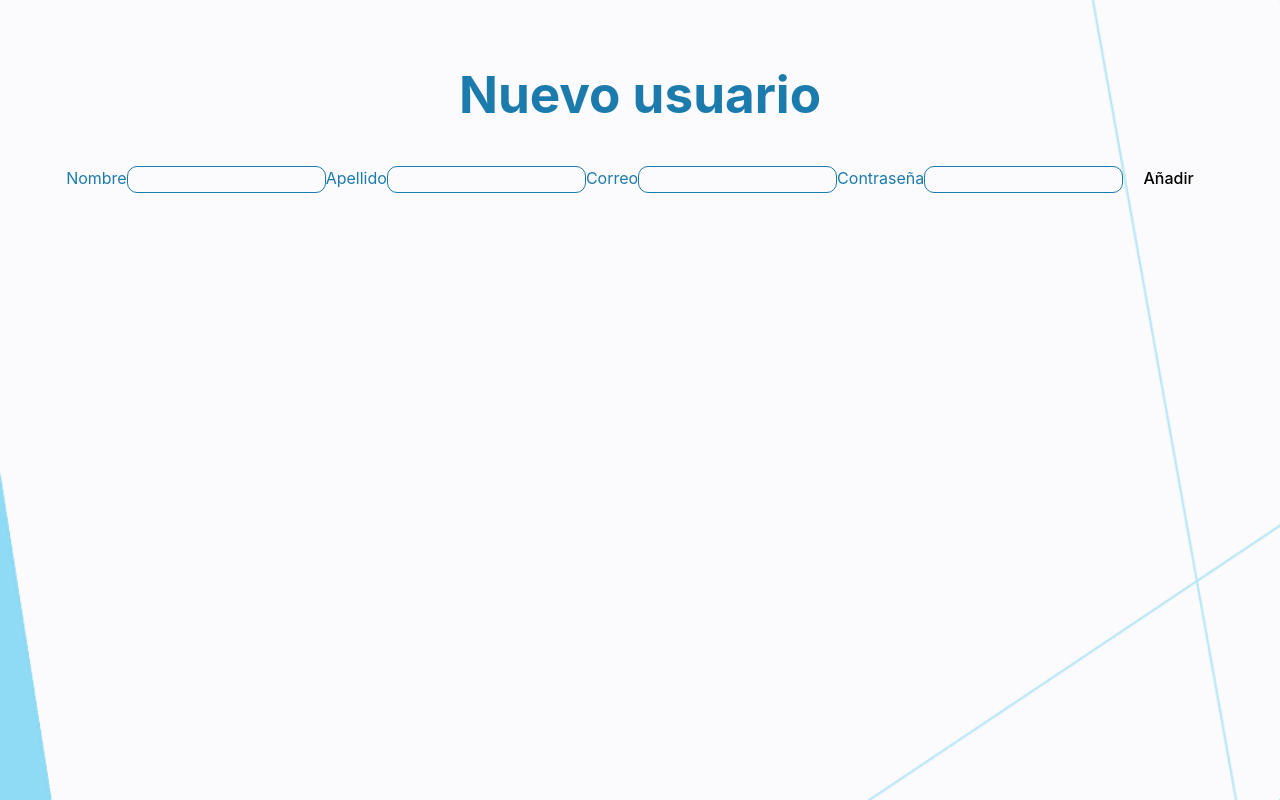
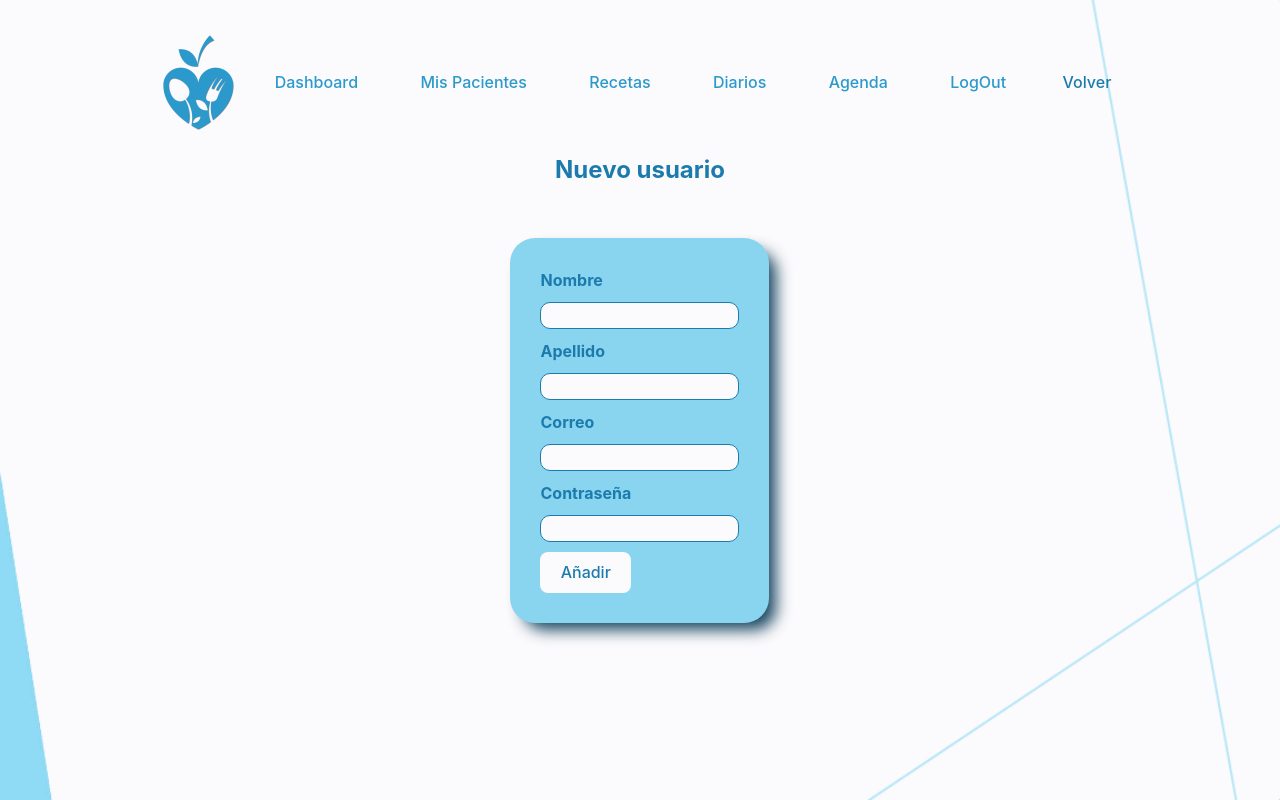
Before and after one commit to naiara-ada/myDiet-front, a React (Vite) app: page /dashboard/users/newuser in a window 1280 px wide. Built offline with nearby package versions, Linux system fonts and the light colour scheme; no server answers.

Commit message:
css updated

```diff
--- a/src/App.css
+++ b/src/App.css
@@ -121,7 +121,9 @@ box-shadow: 10px 10px 15px -3px rgba(25,71,97,1);
 
 .formRow{
   display: flex;
+  justify-content: space-between;
   gap: 10px;
+
 }
 
 .containerTracking{
@@ -272,7 +274,7 @@ box-shadow: 10px 10px 15px -3px rgba(25,71,97,1);
   background: none;
   background-image: none;
   border: 1px solid #8ecceb;
-  padding: 5px 10px;
+  padding: 0px 0px;
   border-radius: 15px;
   line-height: normal;
   white-space: nowrap;
--- a/src/components/CalendarApp.jsx
+++ b/src/components/CalendarApp.jsx
@@ -2,6 +2,7 @@ import {Calendar, dayjsLocalizer} from 'react-big-calendar'
 import 'react-big-calendar/lib/css/react-big-calendar.css'
 import dayjs from 'dayjs'
 import 'dayjs/locale/es'
+import '../App.css'
 
 dayjs.locale('es')
 
--- a/src/components/GetAgenda.jsx
+++ b/src/components/GetAgenda.jsx
@@ -14,7 +14,7 @@ function GetAgenda (){
 
     const callFetchData = async () =>{
         const resData = await fetchData(token, urlDiet);
-        console.log(resData)
+
         //preparamos los eventos para poder enviarlos al calendario
 
         setEvents( resData.map(item => (
--- a/src/components/NewPlan.jsx
+++ b/src/components/NewPlan.jsx
@@ -1,13 +1,12 @@
 import { useState, useEffect } from "react";
 import HeaderAdmin from "./HeaderAdmin";
-import { useParams, Link } from "react-router-dom";
+import { useParams, useNavigate } from "react-router-dom";
 import { useDiet } from "../context/DietContext.jsx";
 import {fetchData} from '../middleware/middleware.js';
 
 
 function NewPlan (){
     const {token} = useDiet();
-    console.log('token alldietary', token)
     const {id} = useParams();
     const [data, setData] = useState(null);
     const [nombre, setNombre] = useState('');
@@ -27,6 +26,7 @@ function NewPlan (){
     const [selOptdia6, setSelOptdia6] = useState(null);
     const [optdia7, setOptdia7] = useState([]);
     const [selOptdia7, setSelOptdia7] = useState(null);
+    const navigate = useNavigate();
 
 
 
@@ -34,7 +34,6 @@ function NewPlan (){
     const callFetchData = async () =>{
         const urlDiet = import.meta.env.VITE_URL+'dashboard/diaries'
         const resData = await fetchData(token, urlDiet);
-        console.log('resData getDiaries', resData)
         if (resData){
             setOptdia1(resData.map(item => ({
                 id: item.id,
@@ -90,9 +89,7 @@ function NewPlan (){
             dias:[selOptdia1, selOptdia2, selOptdia3, selOptdia4, selOptdia5, selOptdia6, selOptdia7]
         }
 
-        console.log('payload', payload)
-
-        try {
+         try {
             const response = await fetch(urlPlan, {
                 method: 'POST',
                 headers:{
@@ -103,7 +100,7 @@ function NewPlan (){
             })
 
             if(response.ok){
-                console.log('ok')
+                navigate(-1)
             }
         } catch (error) {
             console.log(error)
@@ -116,11 +113,12 @@ function NewPlan (){
    return (
    <>
         <HeaderAdmin />
-        <h1>Nuevo Plan</h1>
+        <div className="containerAgenda">
+        <h2>Nuevo Plan</h2>
         {data !== null && (
-            <form onSubmit={handleSubmit} className="formClass">
+            <form onSubmit={handleSubmit} className="formClass containerHome">
             <div className="formRow">
-                <label>Nombre:</label>
+                <label className="labelform">Nombre:</label>
                 <input
                     type='text'
                     value={nombre}
@@ -129,7 +127,7 @@ function NewPlan (){
                 </input>
             </div>
             <div className="formRow">
-                <label>Descripción:</label>
+                <label className="labelform">Descripción:</label>
                 <input
                     type='text'
                     value={descripcion}
@@ -138,7 +136,7 @@ function NewPlan (){
                 </input>
             </div>
             <div className="formRow">
-                <label>Fecha:</label>
+                <label className="labelform">Fecha:</label>
                 <input
                     type='date'
                     value={fecha}
@@ -148,7 +146,7 @@ function NewPlan (){
             </div>
 
             <div className="formRow">
-                <label>Dia1:</label>
+                <label className="labelform">Dia1:</label>
                 <select value={selOptdia1} onChange={(e)=> setSelOptdia1(e.target.value)}>
                     {optdia1.map(option => (
                         <option key={option.id} value={option.id}>{option.titulo}</option>
@@ -156,7 +154,7 @@ function NewPlan (){
                 </select>
             </div>
             <div className="formRow">
-                <label>Dia2:</label>
+                <label className="labelform">Dia2:</label>
                 <select value={selOptdia2} onChange={(e)=> setSelOptdia2(e.target.value)}>
                     {optdia2.map(option => (
                         <option key={option.id} value={option.id}>{option.titulo}</option>
@@ -164,7 +162,7 @@ function NewPlan (){
                 </select>
             </div>
             <div className="formRow">
-                <label>Dia3:</label>
+                <label className="labelform">Dia3:</label>
                 <select value={selOptdia3} onChange={(e)=> setSelOptdia3(e.target.value)}>
                     {optdia3.map(option => (
                         <option key={option.id} value={option.id}>{option.titulo}</option>
@@ -172,7 +170,7 @@ function NewPlan (){
                 </select>
             </div>
             <div className="formRow">
-                <label>Dia4:</label>
+                <label className="labelform">Dia4:</label>
                 <select value={selOptdia4} onChange={(e)=> setSelOptdia4(e.target.value)}>
                     {optdia4.map(option => (
                         <option key={option.id} value={option.id}>{option.titulo}</option>
@@ -180,7 +178,7 @@ function NewPlan (){
                 </select>
             </div>
             <div className="formRow">
-                <label>Dia5:</label>
+                <label className="labelform">Dia5:</label>
                 <select value={selOptdia5} onChange={(e)=> setSelOptdia5(e.target.value)}>
                     {optdia5.map(option => (
                         <option key={option.id} value={option.id}>{option.titulo}</option>
@@ -188,7 +186,7 @@ function NewPlan (){
                 </select>
             </div>
             <div className="formRow">
-                <label>Dia6:</label>
+                <label className="labelform">Dia6:</label>
                 <select value={selOptdia6} onChange={(e)=> setSelOptdia6(e.target.value)}>
                     {optdia6.map(option => (
                         <option key={option.id} value={option.id}>{option.titulo}</option>
@@ -196,7 +194,7 @@ function NewPlan (){
                 </select>
             </div>
             <div className="formRow">
-                <label>Dia7:</label>
+                <label className="labelform">Dia7:</label>
                 <select value={selOptdia7} onChange={(e)=> setSelOptdia7(e.target.value)}>
                     {optdia7.map(option => (
                         <option key={option.id} value={option.id}>{option.titulo}</option>
@@ -211,7 +209,7 @@ function NewPlan (){
 
         )}
 
-
+        </div>
 
     </>)
 }
--- a/src/components/NewUser.jsx
+++ b/src/components/NewUser.jsx
@@ -3,6 +3,7 @@ import { createUserWithEmailAndPassword } from "firebase/auth";
 import { auth } from '../config/firebase.js';
 import { useDiet } from "../context/DietContext.jsx";
 import { useNavigate } from "react-router-dom";
+import HeaderAdmin from "./HeaderAdmin.jsx";
 
 function NewUser (){
     const {token} = useDiet();
@@ -11,7 +12,7 @@ function NewUser (){
     const [correo, setCorreo] = useState('');
     const [password, setPassword] = useState('');
     const navigate = useNavigate();
-    const urlAdmin = 'http://localhost:3000/dashboard/users/newuser'
+    const urlAdmin = import.meta.env.VITE_URL+'dashboard/users/newuser'
 
     const handleSubmit = async (e)=>{
         e.preventDefault()
@@ -19,7 +20,7 @@ function NewUser (){
         try {
             const userCredential = await createUserWithEmailAndPassword(auth, correo, password)
             const user = userCredential.user
-            console.log(user)
+
             if (user){
                 const payload ={
                     Nombre: nombre,
@@ -38,8 +39,7 @@ function NewUser (){
                 })
                 if(response.ok) {
                     const data = await response.json()
-                    console.log(data)
-                    navigate('/dashboard/users')
+                    navigate(-1)
                   }
 
             }
@@ -52,38 +52,42 @@ function NewUser (){
 
     return(
         <>
-         <h1>Nuevo usuario</h1>
-         <form onSubmit={handleSubmit}>
-            <label>Nombre</label>
+        <HeaderAdmin />
+        <div className="containerAgenda">
+         <h2>Nuevo usuario</h2>
+         <form onSubmit={handleSubmit} className="formClass containerHome">
+            <label  className="labelform">Nombre</label>
             <input
                 type='text'
                 value={nombre}
                 onChange={(e)=> setNombre(e.target.value)}
                 required
             />
-            <label>Apellido</label>
+            <label className="labelform">Apellido</label>
             <input
                 type='text'
                 value={apellido}
                 onChange={(e)=> setApellido(e.target.value)}
                 required
             />
-            <label>Correo</label>
+            <label className="labelform">Correo</label>
             <input
                 type='email'
                 value={correo}
                 onChange={(e)=> setCorreo(e.target.value)}
                 required
             />
-            <label>Contraseña</label>
+            <label className="labelform">Contraseña</label>
             <input
                 type='password'
                 value={password}
                 onChange={(e)=> setPassword(e.target.value)}
                 required
             />
-            <button type='submit'>Añadir</button>
+            <button className='btnLink form' type='submit'>Añadir</button>
          </form>
+         </div>
+
         </>
     )
 }
--- a/src/components/UpdatePlan.jsx
+++ b/src/components/UpdatePlan.jsx
@@ -123,11 +123,11 @@ function UpdatePlan (){
     return(
         <>
             <HeaderAdmin />
+            <div className="containerAgenda">
             <h2>Actualizar Plan Dietético</h2>
 
             {data !== null && (
-                 <div className="containerHome">
-                <form onSubmit={handleSubmit} className="formClass">
+                <form onSubmit={handleSubmit} className="formClass containerHome">
                 <div className="formRow">
                     <label className="labelform">Nombre:</label>
                     <input
@@ -214,12 +214,12 @@ function UpdatePlan (){
                 </div>
 
 
-                <button type='submit'>Actualizar</button>
+                <button className='btnLink form' type='submit'>Actualizar</button>
             </form>
 
-            </div>
+
             )}
-
+           </div>
             </>
         )
 
--- a/src/index.css
+++ b/src/index.css
@@ -64,9 +64,6 @@ input, textarea{
   background-color: #fbfafc;
 }
 
-
-
-
 select{
   border-radius: 10px;
   padding: 5px 10px;
```
